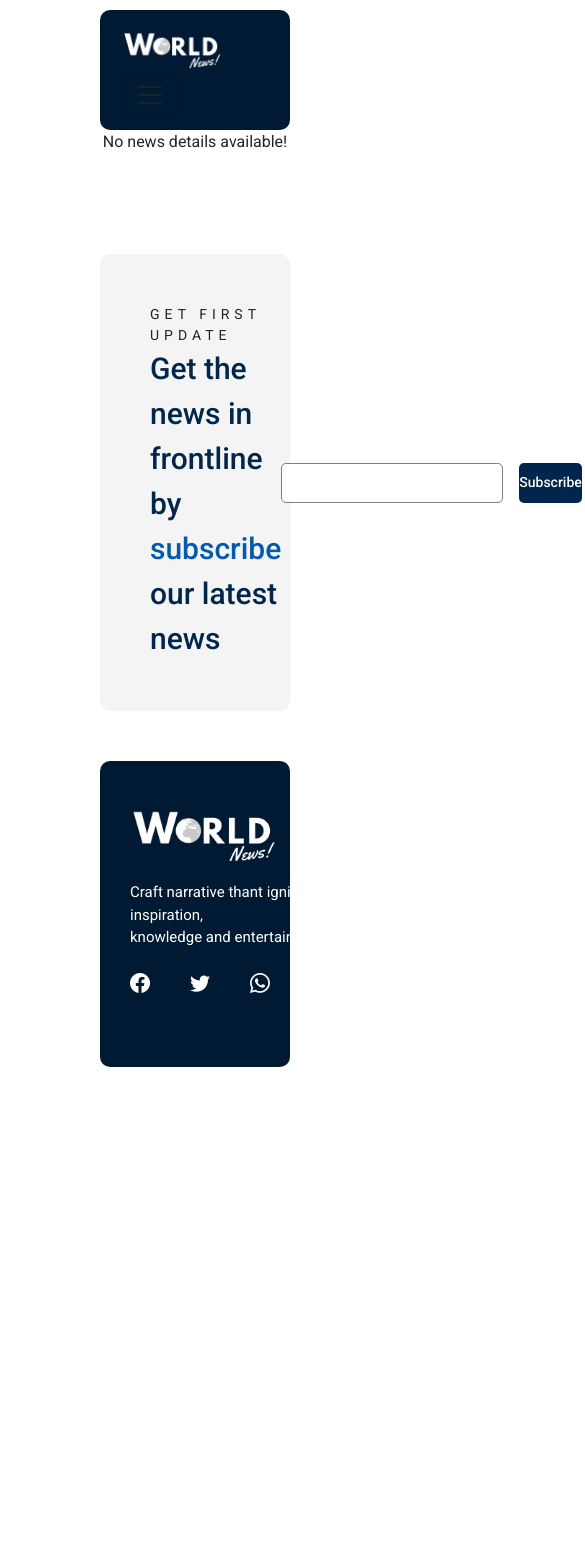
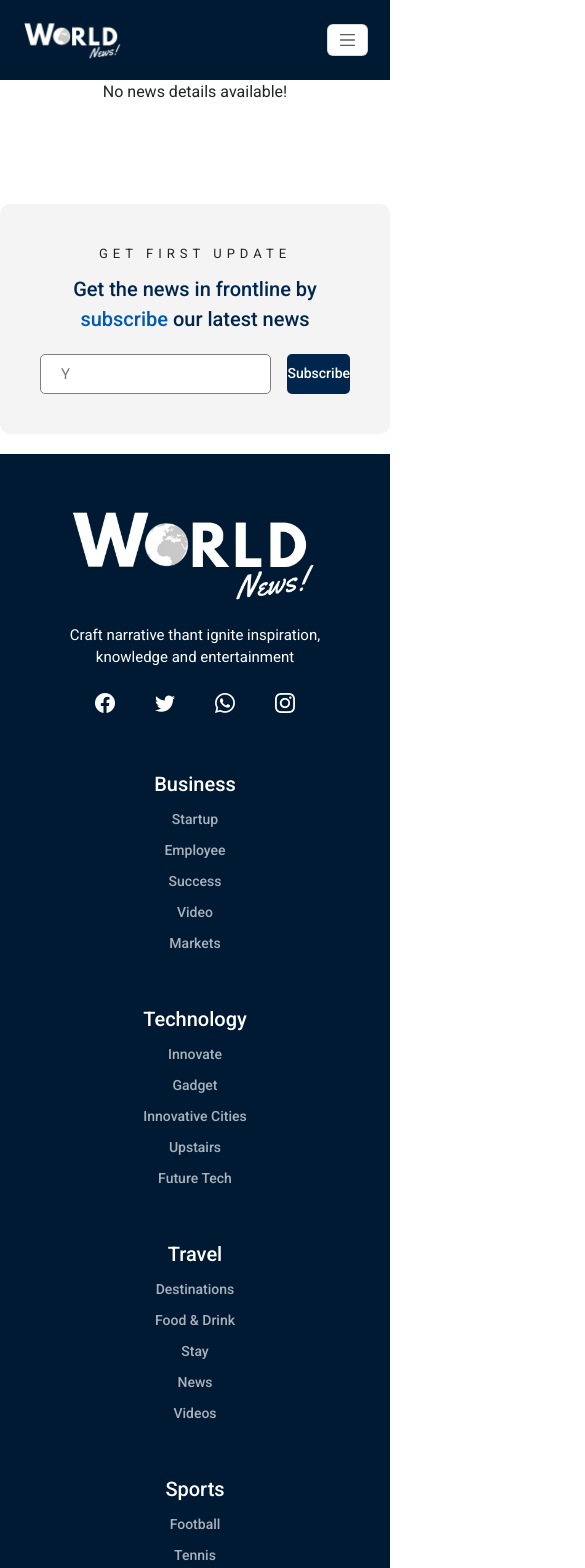
Before and after one commit to TanyaKaushi/news_application, a React (Create React App) app in the folder app/: page /selected-news in a window 390 px wide. Shown: the top 1568 px of the page, 585 px wide, since content can reach past the window. Before the commit the page ends 1097 px from the top, so only its background shows below. Built offline with nearby package versions, Linux system fonts and the light colour scheme; a web font is replaced by a local one.

Commit message:
Responsive styles

```diff
--- a/app/src/App.css
+++ b/app/src/App.css
@@ -39,3 +39,10 @@
 .icon{
   margin-bottom: 30px;
 }
+
+@media (max-width: 1024px) {
+  .App {
+    padding: 0px 0px;
+  }
+
+}
--- a/app/src/pages/TopCreaters.jsx
+++ b/app/src/pages/TopCreaters.jsx
@@ -17,6 +17,22 @@ const TopCreaters = () => {
     speed: 2000,
     autoplaySpeed: 5000,
     cssEase: "linear",
+    responsive: [
+      {
+        breakpoint: 1450,
+        settings: {
+          slidesToShow: 2,
+          slidesToScroll: 1,
+        },
+      },
+      {
+        breakpoint: 578,
+        settings: {
+          slidesToShow: 1,
+          slidesToScroll: 1,
+        },
+      },
+    ],
   };
 
   return (
--- a/app/src/styles/BusinessSportsStyle.css
+++ b/app/src/styles/BusinessSportsStyle.css
@@ -25,3 +25,22 @@
     grid-template-columns: repeat(2, 1fr);
     gap: 20px;
 }
+
+@media (max-width: 1024px) {
+    .business-sports-main {
+        margin-top: 50px;
+        padding: 20px;
+    }
+
+    .business-sports-main .grid {
+        display: grid;
+        grid-template-columns: repeat(1, 1fr);
+        gap: 20px;
+    }
+}
+
+@media (max-width: 578px) {
+    .business-sports-main .grid .col-one, .col-two {
+        grid-template-columns: repeat(1, 1fr);
+    }
+}
--- a/app/src/styles/ComponentStyles/FooterStyle.css
+++ b/app/src/styles/ComponentStyles/FooterStyle.css
@@ -121,3 +121,48 @@
     font-weight: 500;
     color: rgba(255, 255, 255, 0.663);
 }
+
+@media (max-width: 1024px) {
+    .footer-main .links-card {
+        margin-bottom: 0px;
+        border-radius: 0px;
+    }
+}
+
+@media (max-width: 578px) {
+    .footer-main .subscribe-card {
+        padding: 40px;
+        display: block;
+    }
+
+    .footer-main .subscribe-card .main-title {
+        font-size: 20px;
+        text-align: center;
+        margin-bottom: 20px;
+    }
+
+    .footer-main .subscribe-card .sub-title {
+        font-size: 13px;
+        text-align: center;
+        margin-bottom: 10px;
+    }
+
+    .footer-main .links-card {
+        display: grid;
+        text-align: center;
+        align-items: center;
+        justify-content: center;
+        margin-top: 20px;
+        margin-bottom: 0px;
+        border-radius: 0px;
+    }
+
+    .footer-main .links-card .logo-part .logo .logo-image {
+        width: 100%;
+        height: 100px;
+    }
+
+    .footer-main .links-card .logo-part .social-media {
+        justify-content: center;
+    }
+}
--- a/app/src/styles/ComponentStyles/NavigationBarStyle.css
+++ b/app/src/styles/ComponentStyles/NavigationBarStyle.css
@@ -41,3 +41,39 @@
     font-size: 15px;
     margin-right: 10px;
 }
+
+@media (max-width: 1024px) {
+    .Navbar-main{
+        margin-top: 0px;
+        border-radius: 0px;
+    }
+
+    .navbar-toggler {
+        font-size: 13px !important;
+        background-color: #ffffff !important;
+        padding: 5px 10px !important;
+    }
+
+}
+
+@media (max-width: 990px) {
+    .Navbar-main .link {
+        margin-bottom: 20px;
+    }
+
+    .Navbar-main .link::after {
+        content: "";
+        position: absolute;
+        bottom: 0;
+        left: 50%;
+        transform: translateX(-50%);
+        width: 0%;
+        height: 2px;
+        transition: width 2s ease;
+        background-color: white;
+    }
+
+    .Navbar-main .link:hover::after {
+        width: 40%;
+    }
+}
--- a/app/src/styles/EditorPickStyle.css
+++ b/app/src/styles/EditorPickStyle.css
@@ -30,3 +30,28 @@
     object-fit: cover;
     border-radius: 10px;
 }
+
+@media (max-width: 1024px) {
+    .editor-pick-main {
+        margin-top: 50px;
+        padding: 20px;
+    }
+
+    .editor-pick-main .editor-pick-grid {
+        display: grid;
+        grid-template-rows: repeat(1, 1fr);
+        gap: 20px;
+    }
+
+    .editor-pick-main .editor-pick-grid .row-two {
+        display: grid;
+        grid-template-columns: repeat(2, 1fr);
+        gap: 20px;
+    }
+}
+
+@media (max-width: 578px) {
+    .editor-pick-main .editor-pick-grid .row-two {
+        grid-template-columns: repeat(1, 1fr);
+    }
+}
--- a/app/src/styles/HeaderStyle.css
+++ b/app/src/styles/HeaderStyle.css
@@ -97,3 +97,32 @@
     font-size: 15px;
     font-weight: 500;
 }
+
+@media (max-width: 768px) {
+    .header-main .image-card {
+        display: block;
+        margin-top: 20px;
+    }
+
+    .header-main .image-card .info-content {
+        padding: 40px 20px;
+    }
+}
+
+@media (max-width: 578px) {
+    .header-main .image-card .header-image {
+        width: 100%;
+        border-radius: 0px;
+    }
+
+    .header-main .topic-card .title-2 {
+        font-size: 20px;
+        font-weight: 500;
+        color: #00264d;
+    }
+
+    .header-main .topic-card .title-1 {
+        font-size: 13px;
+        margin-bottom: 10px;
+    }
+}
--- a/app/src/styles/LatestNewsStyle.css
+++ b/app/src/styles/LatestNewsStyle.css
@@ -19,3 +19,21 @@
     width: 100%;
     gap: 10px;
 }
+
+@media (max-width: 1024px) {
+    .news-list-main .news-list {
+        display: grid;
+        grid-template-columns: repeat(2, 1fr);
+    }
+
+    .news-list-main {
+        margin-top: 50px;
+        padding: 20px;
+    }
+}
+
+@media (max-width: 1024px) {
+    .news-list-main .news-list {
+        grid-template-columns: repeat(1, 1fr);
+    }
+}
--- a/app/src/styles/MustReadStyle.css
+++ b/app/src/styles/MustReadStyle.css
@@ -46,3 +46,26 @@
     object-fit: cover;
     border-radius: 10px;
 }
+
+@media (max-width: 1024px) {
+
+    .must-read-main {
+        text-align: left;
+        margin-top: 50px;
+        padding: 20px;
+    }
+
+    .must-read-main .card-grid {
+        display: block;
+        height: 100%;
+    }
+
+    .must-read-main .large-full-card {
+        margin-bottom: 20px;
+    }
+
+    .must-read-main .card-grid .rows .rows-image {
+        height: 200px;
+    }
+
+}
--- a/app/src/styles/TopCreaterStyle.css
+++ b/app/src/styles/TopCreaterStyle.css
@@ -42,3 +42,10 @@
     font-weight: 500;
     color: #0059b3;
 }
+
+@media (max-width: 1024px) {
+    .top-creator-name {
+        margin-top: 50px;
+        padding: 20px;
+    }
+}
--- a/app/src/styles/category/CategoryStyle.css
+++ b/app/src/styles/category/CategoryStyle.css
@@ -104,3 +104,23 @@
     display: none;
 
 }
+
+@media (max-width: 1024px) {
+    .category-list-main {
+        padding: 20px;
+    }
+
+    .category-list-main .grid {
+        display: grid;
+        grid-gap: 1vw;
+        grid-template-columns: repeat(2, 1fr);
+    }
+}
+
+@media (max-width: 578px) {
+    .category-list-main .grid {
+        display: grid;
+        grid-gap: 5vw;
+        grid-template-columns: repeat(1, 1fr);
+    }
+}
--- a/app/src/styles/newsList/NewsGridStyle.css
+++ b/app/src/styles/newsList/NewsGridStyle.css
@@ -34,7 +34,7 @@
   height: 300px;
 }
 
-.news-grid-main .tile:hover{
+.news-grid-main .tile:hover {
   transform: translateY(-3px);
 }
 
@@ -92,3 +92,24 @@
 .news-grid-main .large-full-card .card-image {
   height: 300px;
 }
+
+@media (max-width:1024px) {
+  .news-grid-main{
+    padding: 20px;
+  }
+
+  .news-grid-main .grid {
+    display: grid;
+    grid-template-columns: repeat(2, 1fr);
+}
+}
+
+@media (max-width: 578px) {
+  .news-grid-main .grid {
+    display: block;
+  }
+
+  .news-grid-main .tile {
+    margin-bottom: 20px;
+  }
+}
```
